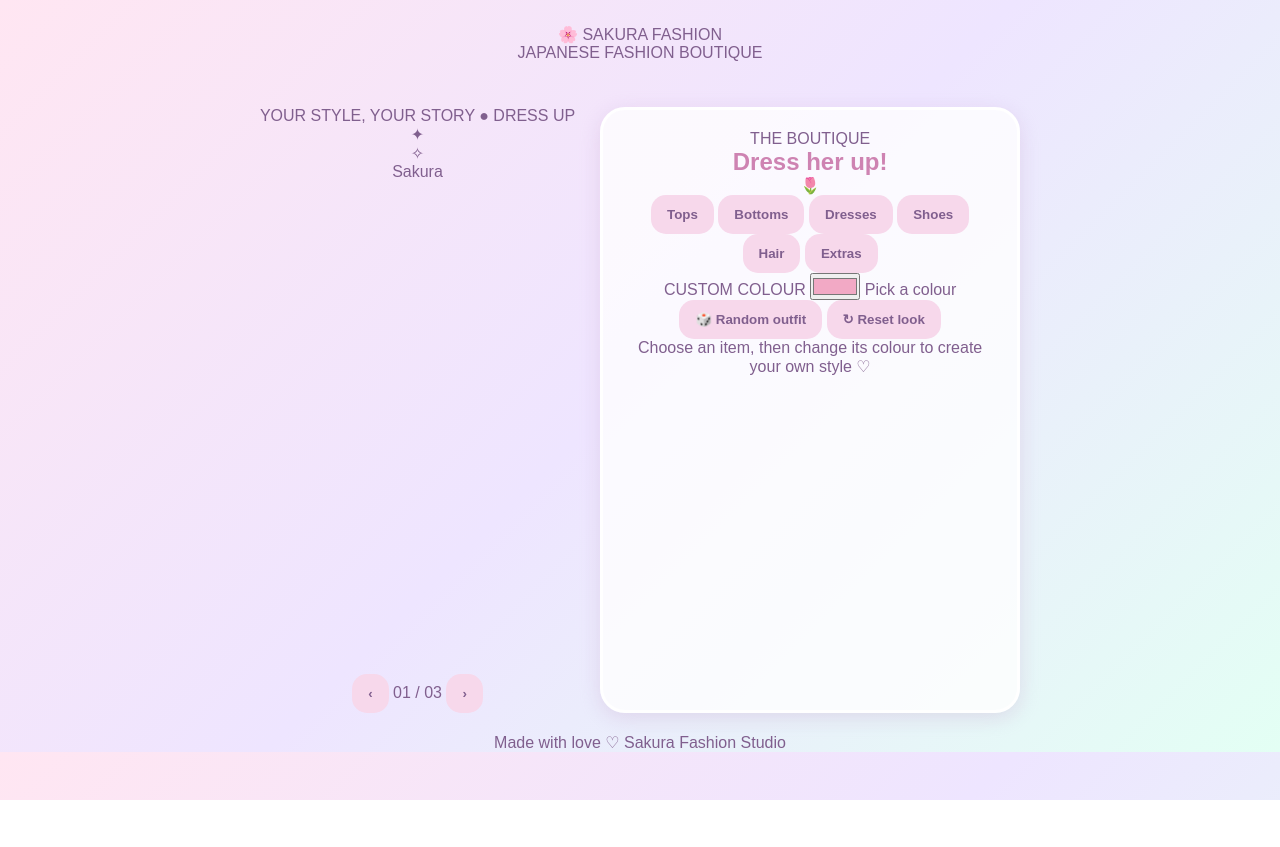
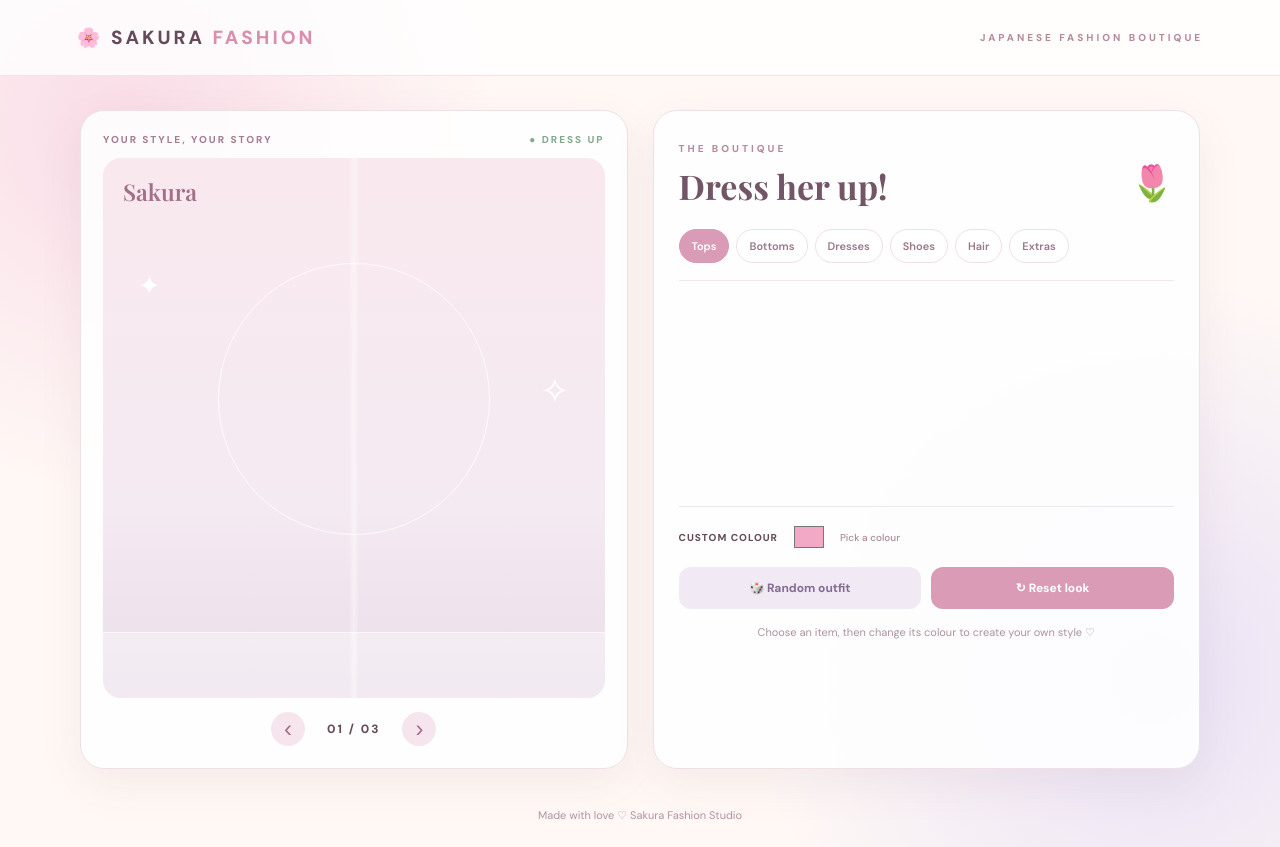
Before and after one commit to sarazerrik27-cell/Create-Pastel-Anime-Dress-Up-Game, a plain HTML site: page index.html in a window 1280 px wide. Before the commit the page ends 800 px from the top, so only its background shows below. Drawn offline with nearby package versions, Linux system fonts and the light colour scheme.

Commit message:
Refactor CSS with new styles and layout changes

```diff
--- a/style.css
+++ b/style.css
@@ -1,75 +1,243 @@
 
-* {
-  margin: 0;
-  padding: 0;
-  box-sizing: border-box;
+@import url('https://fonts.googleapis.com/css2?family=DM+Sans:wght@400;500;600;700;800&family=Playfair+Display:wght@600;700&display=swap');
+
+:root {
+  --pink: #e9a9c2;
+  --dark: #654b5a;
+  --cream: #fffaf7;
+  --lavender: #eee8f6;
 }
 
+* { box-sizing: border-box; }
+
 body {
-  font-family: Arial, sans-serif;
-  background: linear-gradient(135deg, #ffe6f2, #eee5ff, #e3fff4);
-  color: #805f8e;
-  text-align: center;
+  margin: 0;
+  color: var(--dark);
+  background:
+    radial-gradient(circle at 10% 15%, #f9dce7 0, transparent 27%),
+    radial-gradient(circle at 90% 80%, #e9e1f5 0, transparent 30%),
+    #fff8f5;
+  font-family: 'DM Sans', sans-serif;
 }
 
-header {
-  padding: 25px;
+.topbar {
+  height: 76px;
+  padding: 0 6%;
+  display: flex;
+  align-items: center;
+  justify-content: space-between;
+  background: rgba(255,255,255,.82);
+  border-bottom: 1px solid #f2e3e9;
 }
 
-h1 {
-  color: #ce83b2;
+.logo { font-weight: 800; letter-spacing: 3px; font-size: 19px; }
+.logo span { color: #d98eae; }
+.subtitle, .eyebrow {
+  font-size: 10px;
+  letter-spacing: 3px;
+  font-weight: 800;
+  color: #b68a9e;
 }
 
 .game {
-  display: flex;
-  flex-wrap: wrap;
-  justify-content: center;
+  width: min(1120px, 94%);
+  margin: 34px auto;
+  display: grid;
+  grid-template-columns: 1fr 1fr;
   gap: 25px;
-  padding: 20px;
 }
 
-.character, .wardrobe {
-  background: #ffffffc9;
-  border: 3px solid white;
-  border-radius: 25px;
-  padding: 20px;
-  width: min(100%, 420px);
-  box-shadow: 0 5px 20px #c9a4cf55;
+.stage, .wardrobe {
+  border: 1px solid #f0dfe6;
+  border-radius: 24px;
+  background: rgba(255,255,255,.88);
+  box-shadow: 0 15px 45px rgba(130,85,108,.08);
+  overflow: hidden;
 }
 
-.character svg {
+.stage { padding: 22px; }
+.stage-heading {
+  display: flex;
+  justify-content: space-between;
+  font-size: 10px;
+  font-weight: 800;
+  letter-spacing: 2px;
+  color: #a47e91;
+}
+.live { color: #83a88e; }
+
+.character-area {
+  position: relative;
+  height: 540px;
+  margin-top: 12px;
+  border-radius: 18px;
+  overflow: hidden;
+  background:
+    linear-gradient(90deg, transparent 49%, rgba(255,255,255,.45) 50%, transparent 51%),
+    linear-gradient(#f9e9ee, #f4eaf2 65%, #eadde9);
+}
+.character-area::before {
+  content: "";
+  position: absolute;
+  width: 270px;
+  height: 270px;
+  border: 1px solid rgba(255,255,255,.75);
+  border-radius: 50%;
+  top: 105px;
+  left: 50%;
+  transform: translateX(-50%);
+}
+.character-area::after {
+  content: "";
+  position: absolute;
   width: 100%;
-  max-width: 300px;
+  height: 65px;
+  bottom: 0;
+  background: rgba(255,255,255,.35);
+  border-top: 1px solid rgba(255,255,255,.6);
 }
+#doll {
+  position: relative;
+  z-index: 1;
+  display: block;
+  height: 100%;
+  width: 100%;
+}
+.character-name {
+  position: absolute;
+  z-index: 2;
+  top: 18px;
+  left: 20px;
+  font-family: 'Playfair Display', serif;
+  font-size: 23px;
+  color: #a36f88;
+}
+.sparkle { position: absolute; color: white; z-index: 2; }
+.sparkle-one { top: 110px; left: 35px; font-size: 27px; }
+.sparkle-two { right: 35px; top: 210px; font-size: 35px; }
 
-.options {
+.character-switch {
   display: flex;
-  flex-wrap: wrap;
   justify-content: center;
-  gap: 10px;
-  margin-bottom: 20px;
+  align-items: center;
+  gap: 22px;
+  padding-top: 14px;
+  font-size: 12px;
+  font-weight: 800;
+  letter-spacing: 2px;
 }
-
-button {
+.character-switch button {
   border: 0;
-  padding: 12px 16px;
-  border-radius: 15px;
-  background: #f7d8eb;
-  color: #805f8e;
-  font-weight: bold;
+  border-radius: 50%;
+  width: 34px;
+  height: 34px;
+  background: #f7e5ed;
+  color: #a56f88;
+  font-size: 24px;
   cursor: pointer;
 }
 
-button:hover {
-  background: #eac2e0;
-  transform: scale(1.05);
+.wardrobe { padding: 25px; }
+.wardrobe-title { display: flex; justify-content: space-between; align-items: center; }
+h1 {
+  margin: 6px 0 20px;
+  font-family: 'Playfair Display', serif;
+  font-size: 34px;
+  color: #735568;
+}
+.flower { font-size: 35px; }
+
+.tabs {
+  display: flex;
+  flex-wrap: wrap;
+  gap: 7px;
+  padding-bottom: 17px;
+  border-bottom: 1px solid #f2e5eb;
+}
+.tab {
+  border: 1px solid #f0dfe7;
+  background: #fff;
+  color: #9a7889;
+  padding: 9px 12px;
+  border-radius: 20px;
+  font: 600 11px 'DM Sans', sans-serif;
+  cursor: pointer;
+}
+.tab.active, .tab:hover {
+  color: white;
+  background: #d99bb5;
+  border-color: #d99bb5;
 }
 
-h3 {
-  color: #bd83b0;
+.items {
+  display: grid;
+  grid-template-columns: repeat(3, 1fr);
+  gap: 10px;
+  padding: 18px 0;
+  min-height: 225px;
+}
+.item {
+  min-height: 91px;
+  border: 1px solid #f0e3e9;
+  border-radius: 14px;
+  background: #fffafc;
+  color: #866a7a;
+  cursor: pointer;
+  padding: 10px 5px;
+  font: 600 11px 'DM Sans', sans-serif;
+  transition: .2s;
+}
+.item:hover, .item.selected {
+  border-color: #d99bb5;
+  background: #fceef4;
+  transform: translateY(-2px);
+}
+.item .emoji { display: block; font-size: 27px; margin-bottom: 7px; }
+
+.color-panel {
+  display: flex;
+  align-items: center;
+  gap: 12px;
+  padding: 14px 0;
+  border-top: 1px solid #f2e5eb;
+  font-size: 10px;
+  font-weight: 800;
+  letter-spacing: 1px;
+}
+#colorPicker {
+  width: 38px;
+  height: 32px;
+  border: 0;
+  background: none;
+  cursor: pointer;
+}
+#colorLabel { color: #aa8a9a; font-weight: 500; letter-spacing: 0; }
+
+.actions { display: flex; gap: 10px; }
+.actions button {
+  flex: 1;
+  padding: 13px 8px;
+  border: 0;
+  border-radius: 12px;
+  cursor: pointer;
+  font: 700 12px 'DM Sans', sans-serif;
+}
+.primary { background: #d99bb5; color: white; }
+.secondary { background: #f1eaf5; color: #846b91; }
+.actions button:hover { filter: brightness(.97); }
+.tip { color: #ad91a0; font-size: 11px; text-align: center; margin-top: 16px; }
+
+footer {
+  text-align: center;
+  color: #b292a2;
+  font-size: 11px;
+  padding: 5px 15px 25px;
 }
 
-#message {
-  font-weight: bold;
-  color: #bd83b0;
+@media (max-width: 760px) {
+  .game { grid-template-columns: 1fr; margin: 18px auto; }
+  .character-area { height: 480px; }
+  .topbar { padding: 0 4%; }
+  .subtitle { font-size: 8px; letter-spacing: 1px; }
+  h1 { font-size: 29px; }
 }
```
